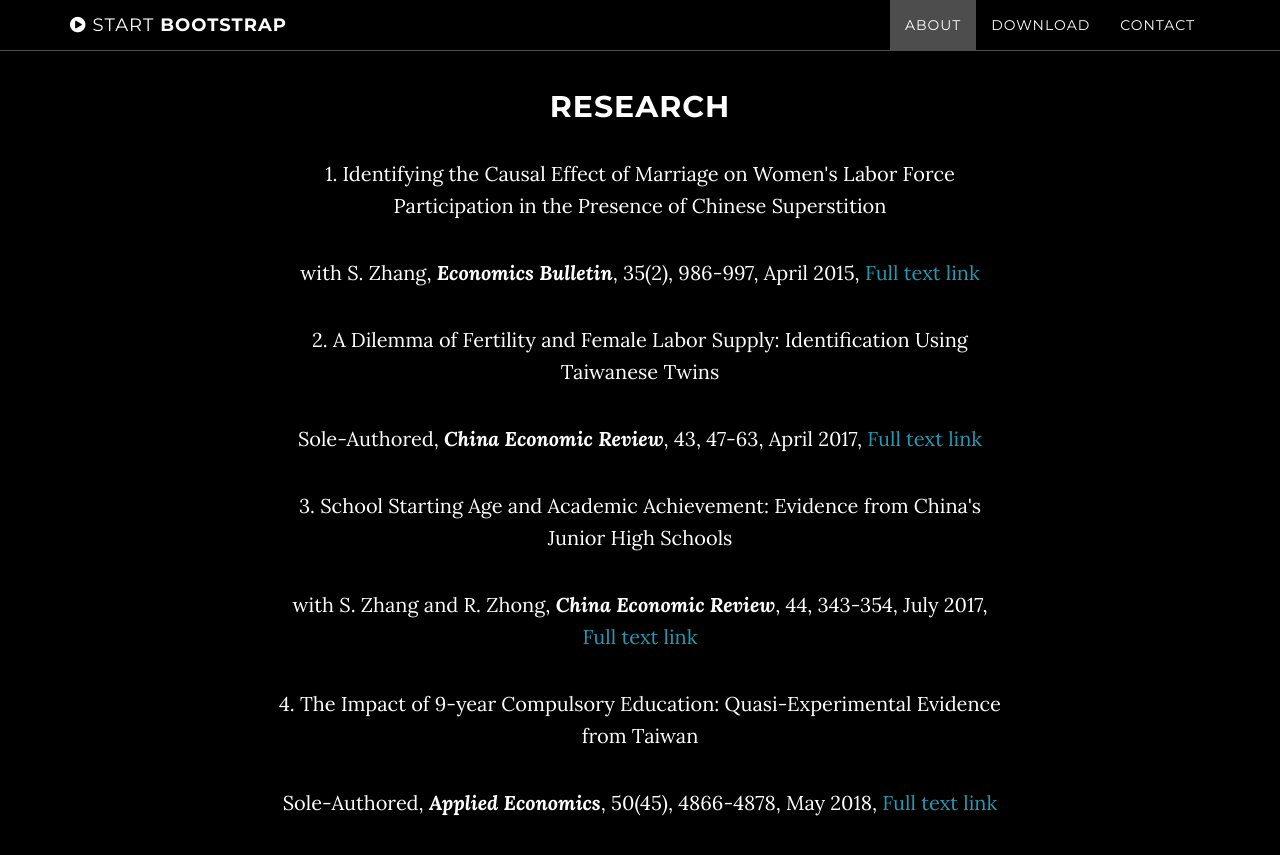
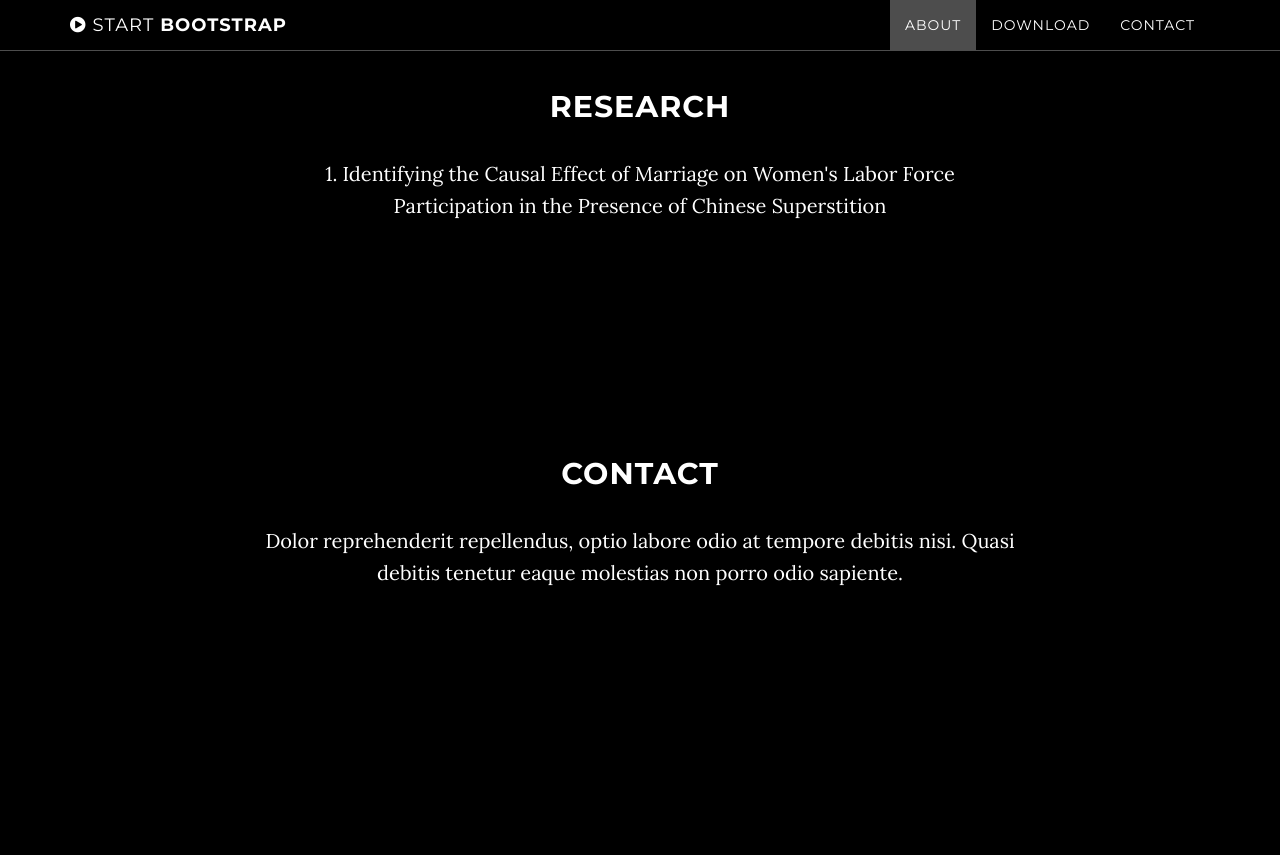
Before and after one commit to ztempest0218/ztempest0218.github.io, a Jekyll site: the page built from index.html, in a window 1280 px wide and 900 px high, scrolled down 1377 px. Shown: the top 855 px of the window. Built offline with Jekyll 4.4.1, drawn with Linux system fonts in a browser that asks for light colours.

Commit message:
Update download.html

```diff
--- a/_includes/download.html
+++ b/_includes/download.html
@@ -5,16 +5,6 @@
                 <div class="col-lg-8 col-lg-offset-2">
                     <h2>Research</h2>
 <p>1. Identifying the Causal Effect of Marriage on Women's Labor Force Participation in the Presence of Chinese Superstition</p>
-<p>with S. Zhang, <strong><em>Economics Bulletin</em></strong>, 35(2), 986-997, April 2015, <a href="https://econpapers.repec.org/article/eblecbull/eb-14-00893.htm">Full text link</a></p>
-
-<p>2. A Dilemma of Fertility and Female Labor Supply: Identification Using Taiwanese Twins</p>
-<p>Sole-Authored, <strong><em>China Economic Review</em></strong>, 43, 47-63, April 2017, <a href="https://www.sciencedirect.com/science/article/pii/S1043951X16301675">Full text link</a></p>
-
-<p>3. School Starting Age and Academic Achievement: Evidence from China's Junior High Schools</p>
-<p>with S. Zhang and R. Zhong, <strong><em>China Economic Review</em></strong>, 44, 343-354, July 2017, <a href="https://www.sciencedirect.com/science/article/pii/S1043951X17300445">Full text link</a></p>
-
-<p>4. The Impact of  9-year Compulsory Education: Quasi-Experimental Evidence from Taiwan</p>
-<p>Sole-Authored, <strong><em>Applied Economics</em></strong>, 50(45), 4866-4878, May 2018, <a href="https://doi.org/10.1080/00036846.2018.1468553">Full text link</a></p>
 
                 </div>
             </div>
```
